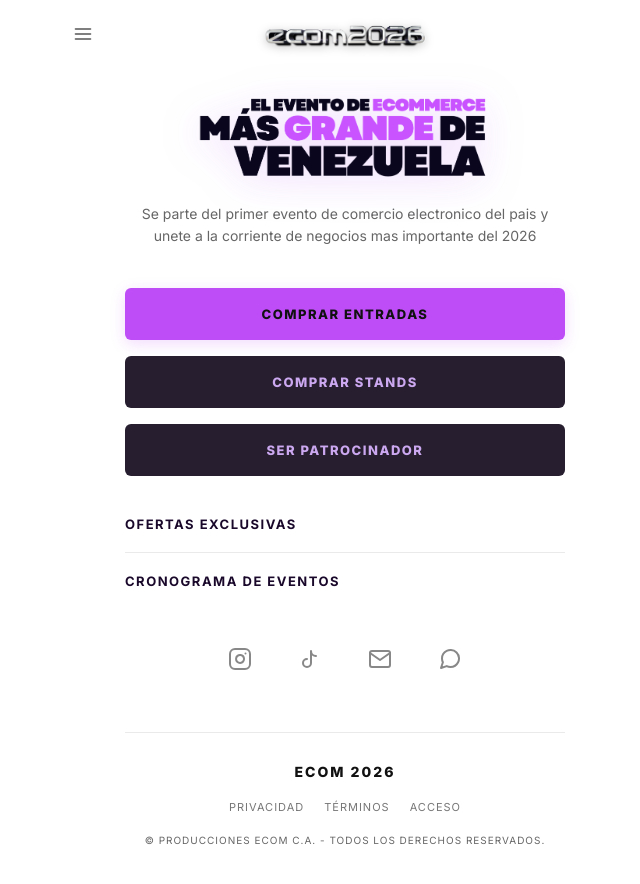
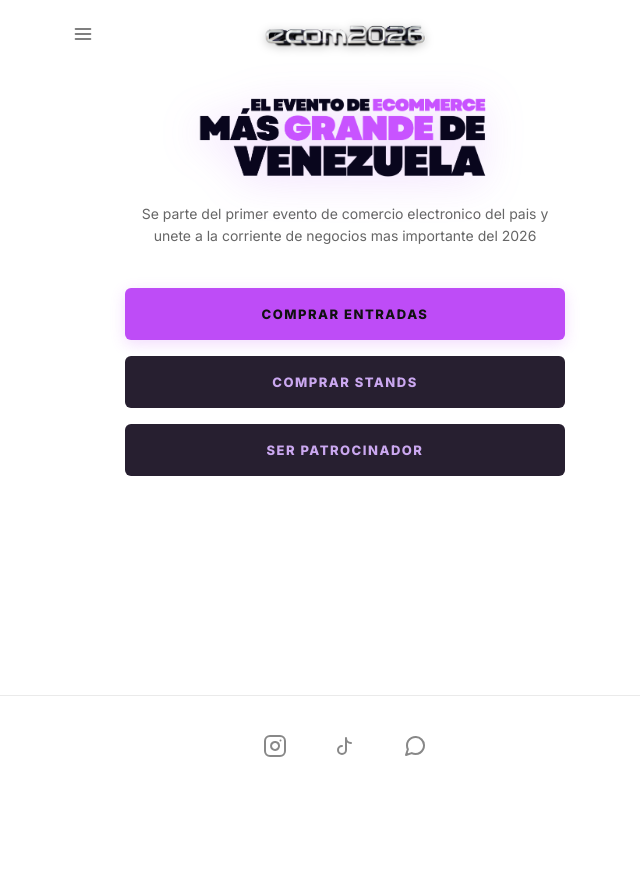
Before and after one commit to EmprendeProject/ecom-web, a React (Vite) app: page /links in a window 1280 px wide. Shown: the top 884 px of the page, without its empty margins (295-935 px from the left). After the commit the page ends 800 px from the top, so only its background shows below. Built offline with nearby package versions, Linux system fonts and the light colour scheme.

Commit message:
correccion del link en la bio

```diff
--- a/src/main.jsx
+++ b/src/main.jsx
@@ -11,9 +11,10 @@ createRoot(document.getElementById('root')).render(
   <StrictMode>
     <BrowserRouter>
       <Routes>
-        <Route path="/" element={<Formulario />} />
+        <Route path="/" element={<Links />} />
         <Route path="/stands" element={<App />} />
         <Route path="/entradas" element={<Entradas />} />
+        <Route path="/formulario" element={<Formulario />} />
         <Route path="/links" element={<Links />} />
       </Routes>
     </BrowserRouter>
--- a/src/pages/Links.css
+++ b/src/pages/Links.css
@@ -10,7 +10,6 @@
   align-items: center;
   font-family: 'Inter', 'Segoe UI', Arial, sans-serif;
   color: #111111;
-  padding-bottom: 60px;
 }
 
 /* Navbar */
@@ -227,3 +226,14 @@
   font-size: 10px;
   letter-spacing: 1px;
 }
+
+/* Footer Social */
+.links-footer-social {
+  width: 100%;
+  margin-top: auto;
+  display: flex;
+  justify-content: center;
+  gap: 30px;
+  padding: 30px 20px;
+  border-top: 1px solid #eaeaea;
+}
--- a/src/pages/Links.jsx
+++ b/src/pages/Links.jsx
@@ -3,6 +3,8 @@ import { Link } from 'react-router-dom';
 import headerImg from '../assets/STANDS copy/2.png';
 import navLogoImg from '../assets/STANDS copy/1.png';
 import './Links.css';
+
+const WA_URL = "https://api.whatsapp.com/send?phone=584226324938&text=Hola!%20me%20gustar%C3%ADa%20saber%20informaci%C3%B3n%20sobre%20patrocinios%20y%20stands";
 
 export default function Links() {
   return (
@@ -17,19 +19,17 @@ export default function Links() {
           </svg>
         </button>
         <img src={navLogoImg} alt="ECOM 2026" className="nav-title-img" />
-        {/* Placeholder to keep flex structure centered */}
         <div style={{ width: 28 }}></div>
       </div>
 
       <div className="links-container">
-
 
         {/* Header Image */}
         <div className="links-header-img-wrapper">
           <img src={headerImg} alt="ECOM Header" className="links-header-img" />
         </div>
 
-        {/* Title & Subtitle */}
+        {/* Subtitle */}
         <div className="links-header">
           <p className="links-subtitle">
             Se parte del primer evento de comercio electronico del pais y unete a la corriente de negocios mas importante del 2026
@@ -42,64 +42,38 @@ export default function Links() {
             <span className="btn-text">COMPRAR ENTRADAS</span>
           </Link>
 
-          <Link to="/stands" className="link-item btn-dark-purple">
+          <a href={WA_URL} target="_blank" rel="noopener noreferrer" className="link-item btn-dark-purple">
             <span className="btn-text">COMPRAR STANDS</span>
-          </Link>
+          </a>
 
-          <Link to="/stands#patrocinios" className="link-item btn-dark-purple">
+          <a href={WA_URL} target="_blank" rel="noopener noreferrer" className="link-item btn-dark-purple">
             <span className="btn-text">SER PATROCINADOR</span>
-          </Link>
+          </a>
         </div>
 
-        {/* List Links (like speaker lineup in reference) */}
-        <div className="links-list">
-          <a href="#speaker-lineup" className="list-link">OFERTAS EXCLUSIVAS</a>
-          <div className="list-divider"></div>
-          <a href="#event-schedule" className="list-link">CRONOGRAMA DE EVENTOS</a>
       </div>
 
-        {/* Bottom Icons */}
-        <div className="bottom-icons">
-          {/* Instagram */}
-          <button className="icon-action-btn">
+      {/* Footer con redes sociales */}
+      <div className="links-footer-social">
+        <a href="https://www.instagram.com/ecom.venezuela/" target="_blank" rel="noopener noreferrer" className="icon-action-btn" aria-label="Instagram">
           <svg viewBox="0 0 24 24" width="24" height="24" stroke="currentColor" strokeWidth="2" fill="none" strokeLinecap="round" strokeLinejoin="round">
             <rect x="2" y="2" width="20" height="20" rx="5" ry="5"></rect>
             <path d="M16 11.37A4 4 0 1 1 12.63 8 4 4 0 0 1 16 11.37z"></path>
             <line x1="17.5" y1="6.5" x2="17.51" y2="6.5"></line>
           </svg>
-          </button>
-          {/* TikTok */}
-          <button className="icon-action-btn">
+        </a>
+        <a href="https://www.tiktok.com/@ecom.venezuela" target="_blank" rel="noopener noreferrer" className="icon-action-btn" aria-label="TikTok">
           <svg viewBox="0 0 24 24" width="24" height="24" stroke="currentColor" strokeWidth="2" fill="none" strokeLinecap="round" strokeLinejoin="round">
             <path d="M9 12a4 4 0 1 0 4 4V4a5 5 0 0 0 5 5"></path>
           </svg>
-          </button>
-          {/* Correo */}
-          <button className="icon-action-btn">
-            <svg viewBox="0 0 24 24" width="24" height="24" stroke="currentColor" strokeWidth="2" fill="none" strokeLinecap="round" strokeLinejoin="round">
-              <path d="M4 4h16c1.1 0 2 .9 2 2v12c0 1.1-.9 2-2 2H4c-1.1 0-2-.9-2-2V6c0-1.1.9-2 2-2z"></path>
-              <polyline points="22,6 12,13 2,6"></polyline>
-            </svg>
-          </button>
-          {/* WhatsApp */}
-          <button className="icon-action-btn">
+        </a>
+        <a href={WA_URL} target="_blank" rel="noopener noreferrer" className="icon-action-btn" aria-label="WhatsApp">
           <svg viewBox="0 0 24 24" width="24" height="24" stroke="currentColor" strokeWidth="2" fill="none" strokeLinecap="round" strokeLinejoin="round">
             <path d="M21 11.5a8.38 8.38 0 0 1-.9 3.8 8.5 8.5 0 0 1-7.6 4.7 8.38 8.38 0 0 1-3.8-.9L3 21l1.9-5.7a8.38 8.38 0 0 1-.9-3.8 8.5 8.5 0 0 1 4.7-7.6 8.38 8.38 0 0 1 3.8-.9h.5a8.48 8.48 0 0 1 8 8v.5z"></path>
           </svg>
-          </button>
+        </a>
       </div>
 
-        {/* Footer */}
-        <div className="links-footer">
-          <div className="footer-title">ECOM 2026</div>
-          <div className="footer-links">
-            <a href="#">PRIVACIDAD</a>
-            <a href="#">TÉRMINOS</a>
-            <a href="#">ACCESO</a>
-          </div>
-          <div className="footer-copy">© PRODUCCIONES ECOM C.A. -  TODOS LOS DERECHOS RESERVADOS.</div>
-        </div>
-      </div>
     </div>
   );
 }
```
Lines whose indentation alone changed are shown as unchanged.
